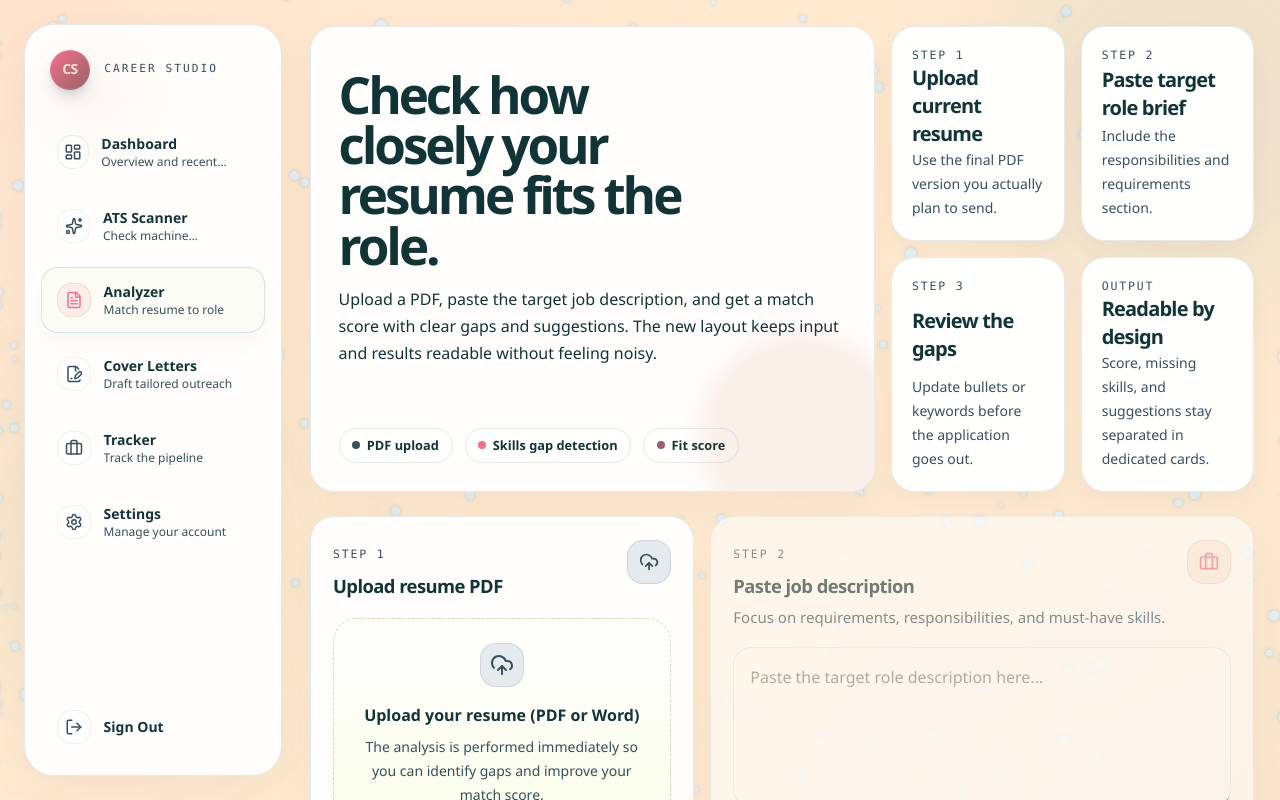
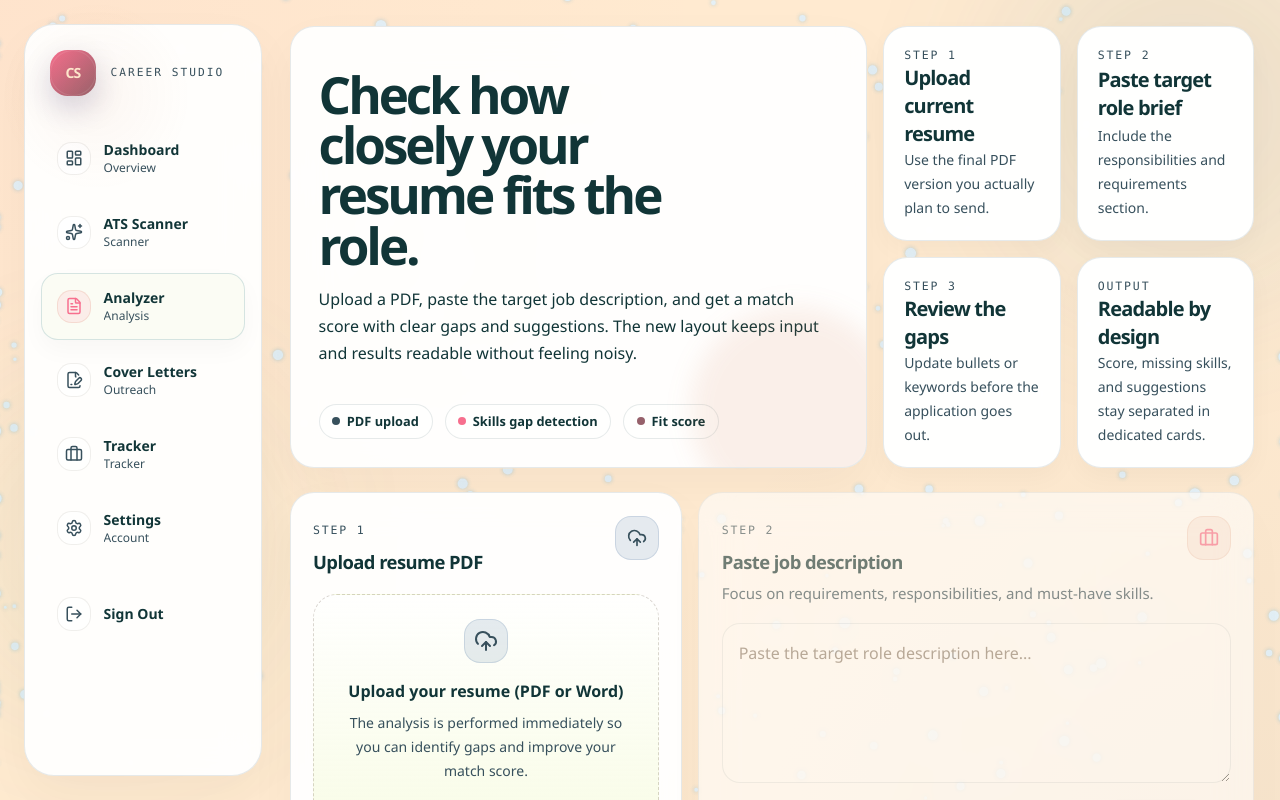
Before and after one commit to sidd-zero/TCB-PROJECT, a Next.js app: page /analyzer in a window 1280 px wide. Shown: the top 800 px of the page. Built offline with nearby package versions, Linux system fonts and the light colour scheme.

Commit message:
feat: complete AI-powered resume analysis logic and premium glassmorphism UI

```diff
--- a/app/components/Sidebar.tsx
+++ b/app/components/Sidebar.tsx
@@ -35,7 +35,7 @@ export default function Sidebar() {
     <aside className="sidebar">
       <div className="sidebar-inner">
         <div className="sidebar-brand">
-          <CSLogo className="h-10 w-10" />
+          <CSLogo className="sidebar-brand-icon" />
           <div className="sidebar-brand-copy">
             <span className="sidebar-kicker">Career Studio</span>
           </div>
@@ -50,6 +50,7 @@ export default function Sidebar() {
                 key={item.name}
                 whileHover={{ x: 5 }}
                 whileTap={{ scale: 0.96 }}
+                className="flex-shrink-0"
               >
                 <Link
                   href={item.href}
@@ -58,20 +59,20 @@ export default function Sidebar() {
                   <span className="nav-link-icon">
                     <item.icon className="h-[18px] w-[18px]" />
                   </span>
-                  <div>
+                  <div className="nav-link-text">
                     <div className="text-sm font-semibold">{item.name}</div>
                     <div className="text-xs text-[color:var(--muted)] line-clamp-1">
                       {item.href === '/dashboard'
-                        ? 'Overview and recent activity'
+                        ? 'Overview'
                         : item.href === '/ats-scanner'
-                          ? 'Check machine readability'
+                          ? 'Scanner'
                         : item.href === '/analyzer'
-                          ? 'Match resume to role'
-                          : item.href === '/cover-letter'
-                            ? 'Draft tailored outreach'
-                           : item.name === 'Settings'
-                              ? 'Manage your account'
-                              : 'Track the pipeline'}
+                          ? 'Analysis'
+                        : item.href === '/cover-letter'
+                          ? 'Outreach'
+                        : item.name === 'Settings'
+                          ? 'Account'
+                          : 'Tracker'}
                     </div>
                   </div>
                 </Link>
@@ -80,12 +81,12 @@ export default function Sidebar() {
           })}
         </nav>
 
-        <div className="mt-auto space-y-4">
+        <div className="sidebar-footer">
           <motion.button
             whileHover={{ x: 5 }}
             whileTap={{ scale: 0.96 }}
             onClick={handleLogout}
-            className="nav-link w-full border-rose-100/20 hover:bg-rose-50/50 hover:text-rose-600 group"
+            className="nav-link w-full border-rose-100/20 hover:bg-rose-50/50 hover:text-rose-600 group mobile-hide"
           >
             <span className="nav-link-icon group-hover:bg-rose-100 group-hover:text-rose-600 transition-colors">
               <LogOut className="h-[18px] w-[18px]" />
--- a/app/globals.css
+++ b/app/globals.css
@@ -25,7 +25,8 @@
   --radius-xl: 32px;
   --radius-lg: 24px;
   --radius-md: 18px;
-  --sidebar-width: 300px;
+  --sidebar-width: 280px;
+  --header-height: 72px;
 }
 
 * {
@@ -109,6 +110,13 @@ select {
   display: grid;
   grid-template-columns: var(--sidebar-width) 1fr;
   min-height: 100vh;
+}
+
+@media (max-width: 1024px) {
+  .app-grid {
+    grid-template-columns: 1fr;
+    display: block;
+  }
 }
 
 .sidebar {
@@ -708,77 +716,127 @@ select {
   border-radius: 999px;
 }
 
-@media (max-width: 1100px) {
-  .page-hero {
-    grid-template-columns: 1fr;
-  }
-
-  .span-8,
-  .span-7,
-  .span-6,
-  .span-5,
-  .span-4,
-  .span-3 {
-    grid-column: span 12;
-  }
-}
-
-@media (max-width: 900px) {
-  :root {
-    --sidebar-width: 100%;
-  }
-
-  .app-grid {
-    grid-template-columns: 1fr;
-  }
-
+@media (max-width: 1024px) {
   .sidebar {
-    position: static;
-    height: auto;
-    padding: 1rem 1rem 0;
+    position: sticky;
+    top: 0;
+    z-index: 100;
+    height: var(--header-height);
+    width: 100%;
+    padding: 0.75rem 1rem;
+    background: var(--bg);
   }
 
   .sidebar-inner {
-    height: auto;
+    flex-direction: row;
+    align-items: center;
+    justify-content: space-between;
+    height: 100%;
+    padding: 0.5rem 1rem;
+    border-radius: 20px;
+    gap: 1rem;
+  }
+
+  .sidebar-brand {
+    padding: 0;
+  }
+
+  .sidebar-brand-icon, .sidebar-brand svg {
+    width: 2.2rem;
+    height: 2.2rem;
+  }
+
+  .sidebar-brand-copy, .sidebar-meta, .mobile-hide {
+    display: none !important;
   }
 
   .nav-list {
     flex-direction: row;
+    gap: 0.5rem;
     overflow-x: auto;
-    padding-bottom: 0.2rem;
+    scrollbar-width: none;
+    padding: 0;
+  }
+
+  .nav-list::-webkit-scrollbar {
+    display: none;
   }
 
   .nav-link {
+    padding: 0.5rem 0.75rem;
     min-width: max-content;
   }
 
-  .sidebar-meta {
-    display: none;
+  .nav-link-text {
+    display: none; /* Hide labels on mobile to keep it tight */
+  }
+
+  .nav-link-icon {
+    margin: 0;
+    width: 1.8rem;
+    height: 1.8rem;
   }
 
   .main-inner {
-    padding: 1rem 1rem 2.5rem;
+    padding: 1rem 1rem 5rem;
+  }
+
+  .page-hero {
+    grid-template-columns: 1fr;
+    padding: 1.5rem;
+    gap: 1.5rem;
+  }
+
+  .span-12, .span-8, .span-7, .span-6, .span-5, .span-4, .span-3 {
+    grid-column: span 12 !important;
   }
 }
 
 @media (max-width: 640px) {
   .hero-grid {
     grid-template-columns: 1fr;
+    gap: 0.75rem;
+  }
+
+  .bento-grid {
+    grid-template-columns: 1fr;
+    gap: 1.25rem;
   }
 
   .hero-card,
   .section-card,
   .mini-card,
   .modal-box {
-    padding: 1.15rem;
+    padding: 1.25rem;
+    border-radius: 24px;
+  }
+
+  .surface-panel {
+    padding: 1.25rem;
+  }
+
+  .btn-primary, .btn-secondary {
+    width: 100%;
+    padding: 0.8rem 1.2rem;
+    font-size: 0.9rem;
   }
 
   .page-title {
-    font-size: 2.4rem;
+    font-size: 2.3rem;
+  }
+
+  .table-container {
+    margin: 0 -1.25rem;
+    padding: 0 1.25rem;
+    width: calc(100% + 2.5rem);
+    border-radius: 0;
+    border-left: none;
+    border-right: none;
   }
 
   .data-table th,
   .data-table td {
-    padding: 0.9rem 0.75rem;
+    padding: 0.75rem 0.5rem;
+    font-size: 0.8rem;
   }
 }
--- a/app/page.tsx
+++ b/app/page.tsx
@@ -50,25 +50,25 @@ export default function LandingPage() {
         </nav>
       </header>
 
-      <main className="pt-32 pb-20 px-6">
+      <main className="pt-24 md:pt-32 pb-20 px-4 md:px-6">
         {/* Hero Section */}
-        <section className="max-w-5xl mx-auto text-center mt-20 mb-32">
+        <section className="max-w-7xl mx-auto text-center mt-12 md:mt-20 mb-20 md:mb-32">
           <motion.div
             initial={{ opacity: 0, y: 20 }}
             animate={{ opacity: 1, y: 0 }}
             transition={{ duration: 0.6 }}
           >
-            <h1 className="text-6xl md:text-8xl font-black tracking-[-0.06em] text-slate-900 leading-[0.95] mb-8">
+            <h1 className="text-4xl md:text-7xl lg:text-8xl font-black tracking-[-0.05em] text-slate-900 leading-[0.98] mb-8">
               The studio for your<br />next professional move.
             </h1>
-            <p className="text-lg md:text-xl text-slate-500 max-w-2xl mx-auto mb-12 font-medium leading-relaxed">
-              See where your resume stands, track your progress, and keep getting better with every application
+            <p className="text-base md:text-xl text-slate-500 max-w-2xl mx-auto mb-10 font-medium leading-relaxed">
+              See where your resume stands, track your progress, and keep getting better with every application.
             </p>
-            <div className="flex flex-col sm:flex-row items-center justify-center gap-4">
-              <Link href="/login" className="w-full sm:w-auto px-10 py-5 bg-[#f76f8e] text-white font-black uppercase tracking-widest text-xs rounded-3xl hover:bg-[#96616b] transition-all shadow-2xl shadow-[#f76f8e]/20">
+            <div className="flex flex-col sm:flex-row items-center justify-center gap-4 px-4 sm:px-0">
+              <Link href="/login" className="w-full sm:w-auto px-10 py-5 bg-[#f76f8e] text-white font-black uppercase tracking-widest text-[10px] md:text-xs rounded-3xl hover:bg-[#96616b] transition-all shadow-2xl shadow-[#f76f8e]/20">
                 Launch My Studio
               </Link>
-              <a href="#features" className="w-full sm:w-auto px-10 py-5 bg-white border border-slate-200 text-slate-600 font-black uppercase tracking-widest text-xs rounded-3xl hover:bg-slate-50 transition-all">
+              <a href="#features" className="w-full sm:w-auto px-10 py-5 bg-white border border-slate-200 text-slate-600 font-black uppercase tracking-widest text-[10px] md:text-xs rounded-3xl hover:bg-slate-50 transition-all">
                 Explore Features
               </a>
             </div>
@@ -77,14 +77,14 @@ export default function LandingPage() {
 
         {/* Feature Bento Grid */}
         <section id="features" className="max-w-7xl mx-auto mb-32">
-          <div className="grid grid-cols-1 md:grid-cols-12 gap-6">
-            <div className="md:col-span-8 bg-white border border-slate-100 rounded-[48px] p-10 shadow-sm relative overflow-hidden group">
+          <div className="grid grid-cols-1 md:grid-cols-12 gap-4 md:gap-6">
+            <div className="md:col-span-8 bg-white border border-slate-100 rounded-[32px] md:rounded-[48px] p-6 md:p-10 shadow-sm relative overflow-hidden group">
               <div className="relative z-10 max-w-md">
-                <div className="w-12 h-12 bg-slate-50 text-slate-600 rounded-2xl flex items-center justify-center mb-6 border border-slate-200">
+                <div className="w-10 h-10 md:w-12 md:h-12 bg-slate-50 text-slate-600 rounded-2xl flex items-center justify-center mb-6 border border-slate-200">
                   <FileSearch size={22} strokeWidth={1.5} />
                 </div>
-                <h3 className="text-3xl font-black tracking-tight mb-4">Intelligent Feedback</h3>
-                <p className="text-slate-500 font-medium leading-relaxed">
+                <h3 className="text-2xl md:text-3xl font-black tracking-tight mb-4 text-slate-900">Intelligent Feedback</h3>
+                <p className="text-slate-500 font-medium leading-relaxed text-sm md:text-base">
                   Get deep insights into how your resume matches any job description.
                   We identify missing keywords and technical gaps so you can apply with confidence.
                 </p>
@@ -92,40 +92,40 @@ export default function LandingPage() {
               <div className="absolute -right-20 -bottom-20 w-80 h-80 bg-blue-50 rounded-full blur-3xl opacity-50 group-hover:opacity-100 transition-opacity" />
             </div>
 
-            <div className="md:col-span-4 bg-[#37505c] text-white rounded-[48px] p-10 shadow-xl relative overflow-hidden group">
+            <div className="md:col-span-4 bg-[#37505c] text-white rounded-[32px] md:rounded-[48px] p-6 md:p-10 shadow-xl relative overflow-hidden group">
               <div className="relative z-10">
-                <div className="w-12 h-12 bg-slate-50 text-slate-600 rounded-2xl flex items-center justify-center mb-6 border border-slate-200">
+                <div className="w-10 h-10 md:w-12 md:h-12 bg-white/10 text-white rounded-2xl flex items-center justify-center mb-6 border border-white/20">
                   <MessageSquareText size={22} strokeWidth={1.5} />
                 </div>
-                <h3 className="text-3xl font-black tracking-tight mb-4">Smart Outreach</h3>
-                <p className="text-white/60 font-medium leading-relaxed">
+                <h3 className="text-2xl md:text-3xl font-black tracking-tight mb-4">Smart Outreach</h3>
+                <p className="text-white/60 font-medium leading-relaxed text-sm md:text-base">
                   Write clear, personalized messages suited to each company and role.
                 </p>
               </div>
               <div className="absolute -right-10 -top-10 w-40 h-40 bg-[#f76f8e]/20 rounded-full blur-2xl" />
             </div>
 
-            <div className="md:col-span-4 bg-[#37505c]/5 border border-[#37505c]/10 rounded-[48px] p-10 shadow-sm group">
-              <div className="w-12 h-12 bg-slate-50 text-slate-600 rounded-2xl flex items-center justify-center mb-6 border border-slate-200">
+            <div className="md:col-span-4 bg-[#37505c]/5 border border-[#37505c]/10 rounded-[32px] md:rounded-[48px] p-6 md:p-10 shadow-sm group">
+              <div className="w-10 h-10 md:w-12 md:h-12 bg-white text-slate-600 rounded-2xl flex items-center justify-center mb-6 border border-slate-200">
                 <LayoutList size={22} strokeWidth={1.5} />
               </div>
-              <h3 className="text-3xl font-black tracking-tight mb-4 text-[#113537]">Visual Tracker</h3>
-              <p className="text-[#37505c]/60 font-medium leading-relaxed">
+              <h3 className="text-2xl md:text-3xl font-black tracking-tight mb-4 text-[#113537]">Visual Tracker</h3>
+              <p className="text-[#37505c]/60 font-medium leading-relaxed text-sm md:text-base">
                 See where you've applied, what's pending, and what needs follow-up all without losing track.
               </p>
             </div>
 
-            <div className="md:col-span-8 bg-white border border-slate-100 rounded-[48px] p-10 shadow-sm flex flex-col justify-between relative overflow-hidden group">
+            <div className="md:col-span-8 bg-white border border-slate-100 rounded-[32px] md:rounded-[48px] p-6 md:p-10 shadow-sm flex flex-col justify-between relative overflow-hidden group">
               <div className="relative z-10">
-                <div className="w-12 h-12 bg-slate-50 text-slate-600 rounded-2xl flex items-center justify-center mb-6 border border-slate-200">
+                <div className="w-10 h-10 md:w-12 md:h-12 bg-slate-50 text-slate-600 rounded-2xl flex items-center justify-center mb-6 border border-slate-200">
                   <UserCircle size={22} strokeWidth={1.5} />
                 </div>
-                <h3 className="text-3xl font-black tracking-tight mb-4">Integrated Profile</h3>
-                <p className="text-slate-500 font-medium leading-relaxed max-w-lg">
+                <h3 className="text-2xl md:text-3xl font-black tracking-tight mb-4 text-slate-900">Integrated Profile</h3>
+                <p className="text-slate-500 font-medium leading-relaxed max-w-lg text-sm md:text-base">
                   Keep your professional presence organized and easy to share.
                 </p>
               </div>
-              <div className="mt-12 flex gap-4">
+              <div className="mt-8 md:mt-12 flex gap-4">
                 <div className="h-2 w-20 bg-emerald-100/50 rounded-full" />
                 <div className="h-2 w-12 bg-emerald-50/50 rounded-full" />
                 <div className="h-2 w-24 bg-emerald-100/50 rounded-full" />
@@ -136,22 +136,22 @@ export default function LandingPage() {
         </section>
 
         {/* New Workflow Section to fill space */}
-        <section className="max-w-7xl mx-auto mb-32">
+        <section className="max-w-7xl mx-auto mb-32 px-4">
           <div className="text-center mb-16">
-            <h2 className="text-4xl font-black tracking-tight text-slate-900 mb-4">Three steps to your next role.</h2>
-            <p className="text-slate-500 font-medium max-w-xl mx-auto">A streamlined workflow designed for quality-focused candidates.</p>
+            <h2 className="text-3xl md:text-4xl font-black tracking-tight text-slate-900 mb-4">Three steps to your next role.</h2>
+            <p className="text-slate-500 font-medium max-w-xl mx-auto text-sm md:text-base">A streamlined workflow designed for quality-focused candidates.</p>
           </div>
-          <div className="grid grid-cols-1 md:grid-cols-3 gap-12 text-center">
+          <div className="grid grid-cols-1 md:grid-cols-3 gap-8 md:gap-12 text-center">
             {[
               { icon: BarChart, title: 'Analyze', copy: 'See how your skills match the job description.' },
               { icon: FileEdit, title: 'Optimize', copy: 'Improve your resume and write better applications.' },
               { icon: ClipboardCheck, title: 'Track', copy: 'Keep track of your applications and follow up on time.' }
             ].map((step, i) => (
               <div key={i} className="flex flex-col items-center">
-                <div className="w-20 h-20 bg-slate-50 border border-slate-200 rounded-[32px] shadow-sm flex items-center justify-center mb-8 text-slate-600">
+                <div className="w-16 h-16 md:w-20 md:h-20 bg-slate-50 border border-slate-200 rounded-[24px] md:rounded-[32px] shadow-sm flex items-center justify-center mb-6 md:mb-8 text-slate-600">
                   <step.icon size={28} strokeWidth={1.5} />
                 </div>
-                <h4 className="text-xl font-black text-slate-900 mb-3">{step.title}</h4>
+                <h4 className="text-lg md:text-xl font-black text-slate-900 mb-3">{step.title}</h4>
                 <p className="text-slate-500 text-sm font-medium leading-relaxed max-w-[200px]">{step.copy}</p>
               </div>
             ))}
```
Also changed, not shown: 2 other files (tests, documents, lock files or other folders).
